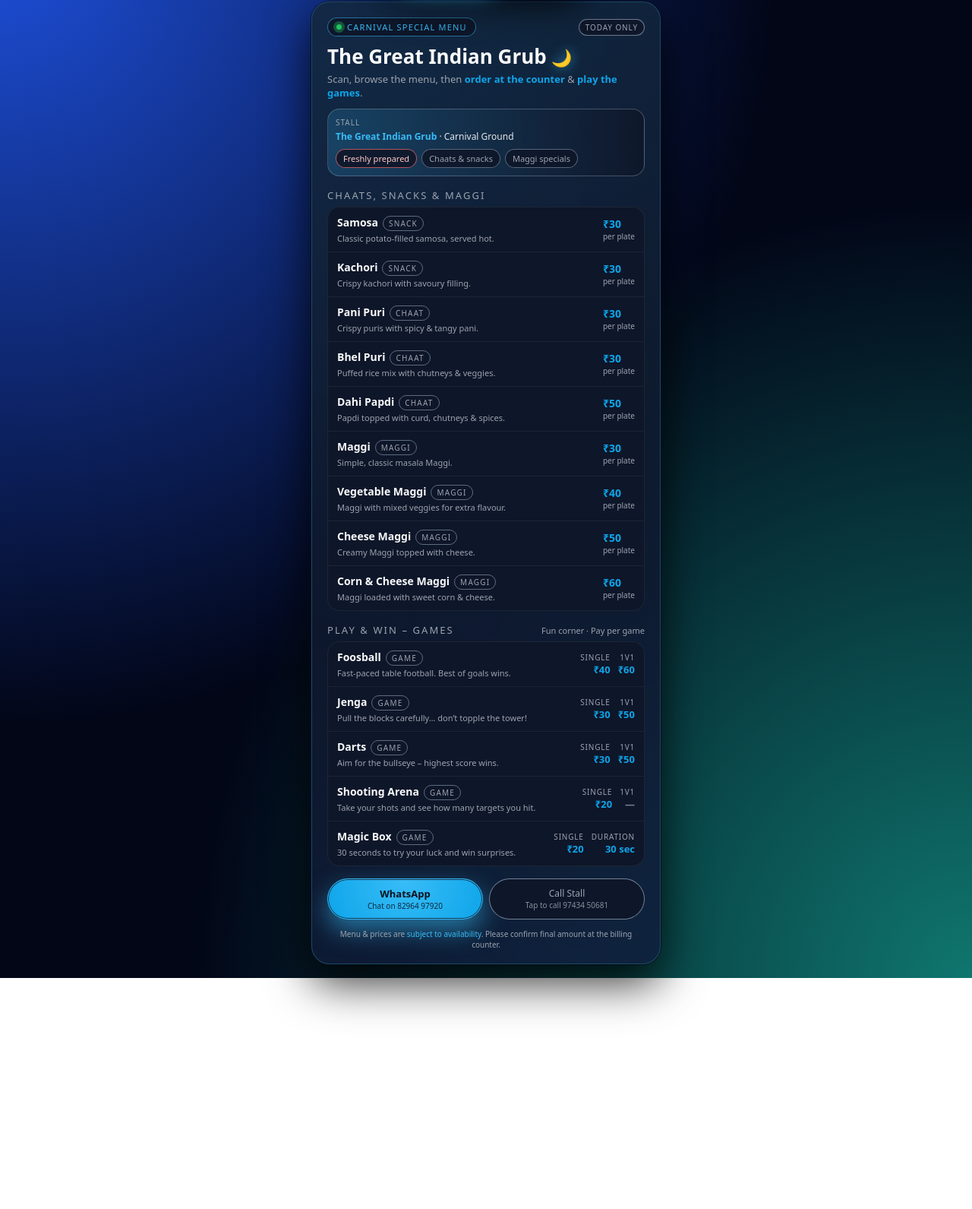
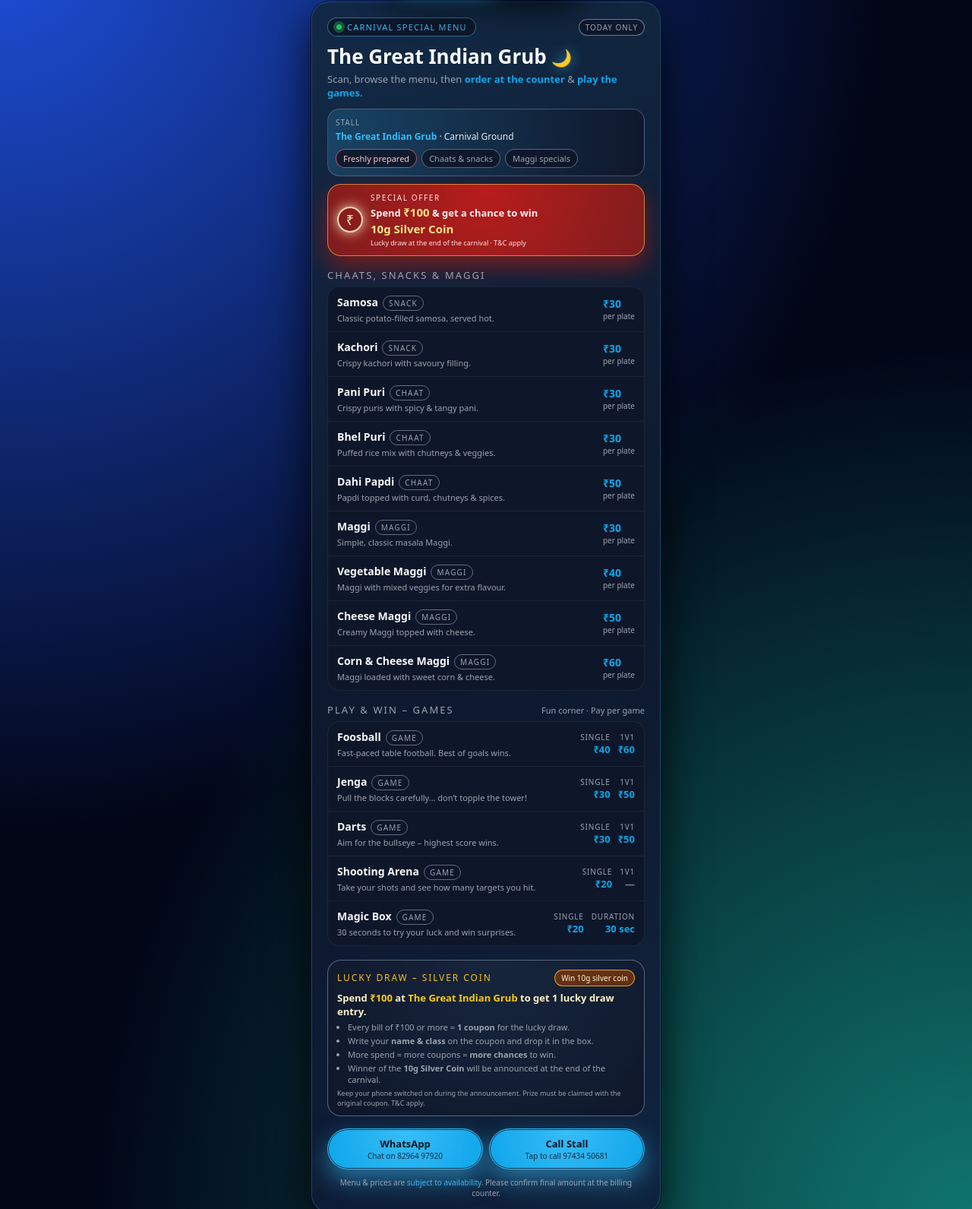
Before and after one commit to purveshdewang-sketch/the-great-indian-grub, a plain HTML site: page index.html in a window 1280 px wide. Shown: the part 70-1661 px from the top of the page at 76% size. Before the commit the page ends 1357 px from the top, so only its background shows below. Drawn offline with Linux system fonts and the light colour scheme.

Commit message:
Add files via upload

```diff
--- a/index.html
+++ b/index.html
@@ -17,10 +17,6 @@
       --muted: #9ca3af;
       --danger: #f97373;
       --border-soft: rgba(148, 163, 184, 0.4);
-    }
-
-    html {
-      scroll-behavior: smooth; /* extra safety, JS will handle too */
     }
 
     * {
@@ -80,7 +76,9 @@
       align-items: center;
       gap: 6px;
       cursor: pointer;
-      transition: background 0.18s ease, border-color 0.18s ease, color 0.18s ease, transform 0.08s ease, box-shadow 0.18s ease;
+      transition: background 0.18s ease, border-color 0.18s ease,
+                  color 0.18s ease, transform 0.08s ease,
+                  box-shadow 0.18s ease;
     }
 
     .nav-chip span.dot {
@@ -112,7 +110,7 @@
     .card {
       background: linear-gradient(145deg, rgba(15, 23, 42, 0.92), rgba(15, 23, 42, 0.85));
       border-radius: 24px;
-      padding: 18px 18px 16px;
+      padding: 18px 18px 18px;
       box-shadow:
         0 24px 60px rgba(0, 0, 0, 0.8),
         0 0 0 1px rgba(15, 23, 42, 0.9);
@@ -207,7 +205,7 @@
     }
 
     .location-banner {
-      margin: 12px 0 14px;
+      margin: 12px 0 10px;
       font-size: 12px;
       color: var(--muted);
       padding: 10px 10px;
@@ -254,6 +252,66 @@
     .chip.hot {
       border-color: rgba(248, 113, 113, 0.7);
       color: #fecaca;
+    }
+
+    /* PROMO BANNER (top small strip) */
+    .promo-banner {
+      margin: 4px 0 10px;
+      padding: 10px 12px;
+      border-radius: 18px;
+      background:
+        radial-gradient(circle at top, #b91c1c, #7f1d1d);
+      border: 1px solid rgba(252, 211, 77, 0.6);
+      box-shadow:
+        0 14px 30px rgba(127, 29, 29, 0.9),
+        0 0 0 1px rgba(15, 23, 42, 0.8);
+      display: flex;
+      align-items: center;
+      gap: 10px;
+    }
+
+    .promo-icon {
+      width: 34px;
+      height: 34px;
+      border-radius: 50%;
+      border: 2px solid rgba(254, 243, 199, 0.9);
+      display: flex;
+      align-items: center;
+      justify-content: center;
+      font-size: 18px;
+      color: #fef9c3;
+      box-shadow: 0 0 16px rgba(254, 243, 199, 0.9);
+      flex-shrink: 0;
+    }
+
+    .promo-text {
+      display: flex;
+      flex-direction: column;
+      gap: 2px;
+    }
+
+    .promo-label {
+      font-size: 10px;
+      letter-spacing: 0.16em;
+      text-transform: uppercase;
+      color: #fee2e2;
+    }
+
+    .promo-main-line {
+      font-size: 13px;
+      font-weight: 700;
+      color: #fef2f2;
+    }
+
+    .promo-highlight {
+      font-size: 15px;
+      font-weight: 800;
+      color: #fde68a;
+    }
+
+    .promo-note {
+      font-size: 9px;
+      color: #fee2e2;
     }
 
     .menu-section {
@@ -376,6 +434,68 @@
       color: rgba(148, 163, 184, 0.8);
     }
 
+    /* Lucky draw block at bottom */
+    .lucky-draw {
+      margin-top: 18px;
+      padding: 12px 12px 10px;
+      border-radius: 18px;
+      background: radial-gradient(circle at top, rgba(248, 250, 252, 0.04), rgba(15, 23, 42, 0.98));
+      border: 1px solid rgba(148, 163, 184, 0.55);
+    }
+
+    .lucky-title-row {
+      display: flex;
+      align-items: center;
+      justify-content: space-between;
+      margin-bottom: 6px;
+    }
+
+    .lucky-title {
+      font-size: 12px;
+      text-transform: uppercase;
+      letter-spacing: 0.16em;
+      color: #fbbf24;
+    }
+
+    .lucky-badge {
+      font-size: 10px;
+      padding: 3px 8px;
+      border-radius: 999px;
+      border: 1px solid rgba(251, 191, 36, 0.8);
+      color: #fef9c3;
+      background: rgba(120, 53, 15, 0.8);
+    }
+
+    .lucky-main-line {
+      font-size: 13px;
+      font-weight: 600;
+      color: #fef3c7;
+      margin-bottom: 4px;
+    }
+
+    .lucky-main-line span {
+      color: #facc15;
+      font-weight: 800;
+    }
+
+    .lucky-list {
+      margin-left: 14px;
+      margin-top: 4px;
+      padding-left: 0;
+      font-size: 11px;
+      color: var(--muted);
+    }
+
+    .lucky-list li {
+      margin-bottom: 3px;
+    }
+
+    .lucky-note {
+      margin-top: 4px;
+      font-size: 9px;
+      color: #9ca3af;
+    }
+
     .cta-row {
       margin-top: 16px;
       display: flex;
@@ -383,7 +503,8 @@
       gap: 8px;
     }
 
-    .btn {
+    .btn,
+    .btn-secondary {
       flex: 1;
       border-radius: 999px;
       padding: 10px 12px;
@@ -399,26 +520,7 @@
         0 0 0 1px rgba(15, 23, 42, 0.8) inset;
     }
 
-    .btn span.small {
-      display: block;
-      font-size: 10px;
-      opacity: 0.85;
-      font-weight: 500;
-    }
-
-    .btn-secondary {
-      flex: 1;
-      border-radius: 999px;
-      padding: 10px 12px;
-      border: 1px solid rgba(148, 163, 184, 0.75);
-      background: rgba(15, 23, 42, 0.96);
-      color: var(--muted);
-      font-weight: 500;
-      font-size: 12px;
-      text-align: center;
-      text-decoration: none;
-    }
-
+    .btn span.small,
     .btn-secondary span.small {
       display: block;
       font-size: 10px;
@@ -427,7 +529,7 @@
     }
 
     .footer-note {
-      margin-top: 12px;
+      margin-top: 10px;
       font-size: 10px;
       color: var(--muted);
       text-align: center;
@@ -450,11 +552,11 @@
 <body>
   <!-- FLOATING TOP BAR -->
   <div class="top-nav">
-    <a href="#food-menu" class="nav-chip primary nav-link" data-target="food-menu">
+    <a href="javascript:void(0)" class="nav-chip primary nav-link" data-target="food-menu">
       <span class="dot"></span>
       FOOD MENU
     </a>
-    <a href="#games" class="nav-chip secondary nav-link" data-target="games">
+    <a href="javascript:void(0)" class="nav-chip secondary nav-link" data-target="games">
       <span class="dot"></span>
       GAMES
     </a>
@@ -492,6 +594,19 @@
           <div class="chip hot">Freshly prepared</div>
           <div class="chip">Chaats &amp; snacks</div>
           <div class="chip">Maggi specials</div>
+        </div>
+      </div>
+
+      <!-- PROMO BANNER (summary) -->
+      <div class="promo-banner">
+        <div class="promo-icon">₹</div>
+        <div class="promo-text">
+          <div class="promo-label">Special offer</div>
+          <div class="promo-main-line">
+            Spend <span class="promo-highlight">₹100</span> &amp; get a chance to win
+          </div>
+          <div class="promo-highlight">10g Silver Coin</div>
+          <div class="promo-note">Lucky draw at the end of the carnival · T&amp;C apply</div>
         </div>
       </div>
 
@@ -743,6 +858,26 @@
         </ul>
       </div>
 
+      <!-- LUCKY DRAW DETAILS (bottom) -->
+      <div class="lucky-draw">
+        <div class="lucky-title-row">
+          <div class="lucky-title">Lucky Draw – Silver Coin</div>
+          <div class="lucky-badge">Win 10g silver coin</div>
+        </div>
+        <div class="lucky-main-line">
+          Spend <span>₹100</span> at <span>The Great Indian Grub</span> to get 1 lucky draw entry.
+        </div>
+        <ul class="lucky-list">
+          <li>Every bill of ₹100 or more = <strong>1 coupon</strong> for the lucky draw.</li>
+          <li>Write your <strong>name &amp; class</strong> on the coupon and drop it in the box.</li>
+          <li>More spend = more coupons = <strong>more chances</strong> to win.</li>
+          <li>Winner of the <strong>10g Silver Coin</strong> will be announced at the end of the carnival.</li>
+        </ul>
+        <div class="lucky-note">
+          Keep your phone switched on during the announcement. Prize must be claimed with the original coupon. T&amp;C apply.
+        </div>
+      </div>
+
       <!-- CTA BUTTONS -->
       <div class="cta-row">
         <!-- WhatsApp: 8296497920 -->
@@ -766,23 +901,44 @@
     </div>
   </div>
 
-  <!-- Smooth scroll JS (extra smooth + offset for top bar) -->
+  <!-- Custom smooth scroll -->
   <script>
+    function smoothScrollTo(targetY, duration) {
+      const startY = window.pageYOffset;
+      const diff = targetY - startY;
+      let startTime = null;
+
+      function easeInOutCubic(t) {
+        return t < 0.5
+          ? 4 * t * t * t
+          : 1 - Math.pow(-2 * t + 2, 3) / 2;
+      }
+
+      function step(timestamp) {
+        if (!startTime) startTime = timestamp;
+        const elapsed = timestamp - startTime;
+        const progress = Math.min(elapsed / duration, 1);
+        const eased = easeInOutCubic(progress);
+        window.scrollTo(0, startY + diff * eased);
+        if (elapsed < duration) {
+          window.requestAnimationFrame(step);
+        }
+      }
+
+      window.requestAnimationFrame(step);
+    }
+
     document.querySelectorAll('.nav-link').forEach(function (link) {
-      link.addEventListener('click', function (e) {
-        e.preventDefault();
+      link.addEventListener('click', function () {
         const targetId = this.getAttribute('data-target');
         const targetEl = document.getElementById(targetId);
         if (!targetEl) return;
 
         const topOffset = 80; // space for floating bar
         const elementPosition = targetEl.getBoundingClientRect().top + window.pageYOffset;
-        const offsetPosition = elementPosition - topOffset;
+        const targetPosition = elementPosition - topOffset;
 
-        window.scrollTo({
-          top: offsetPosition,
-          behavior: 'smooth'
-        });
+        smoothScrollTo(targetPosition, 600); // 600ms glide
       });
     });
   </script>
```
